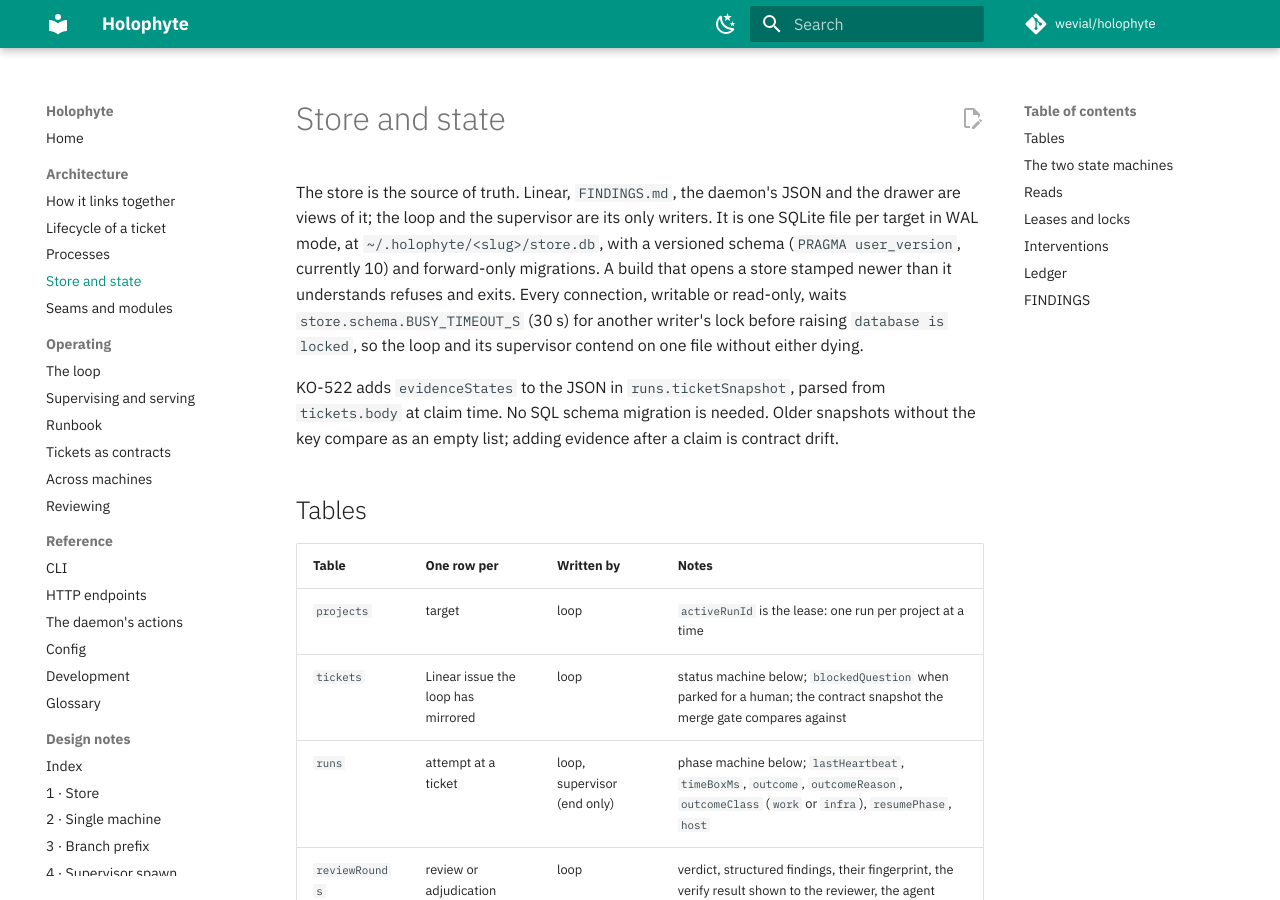
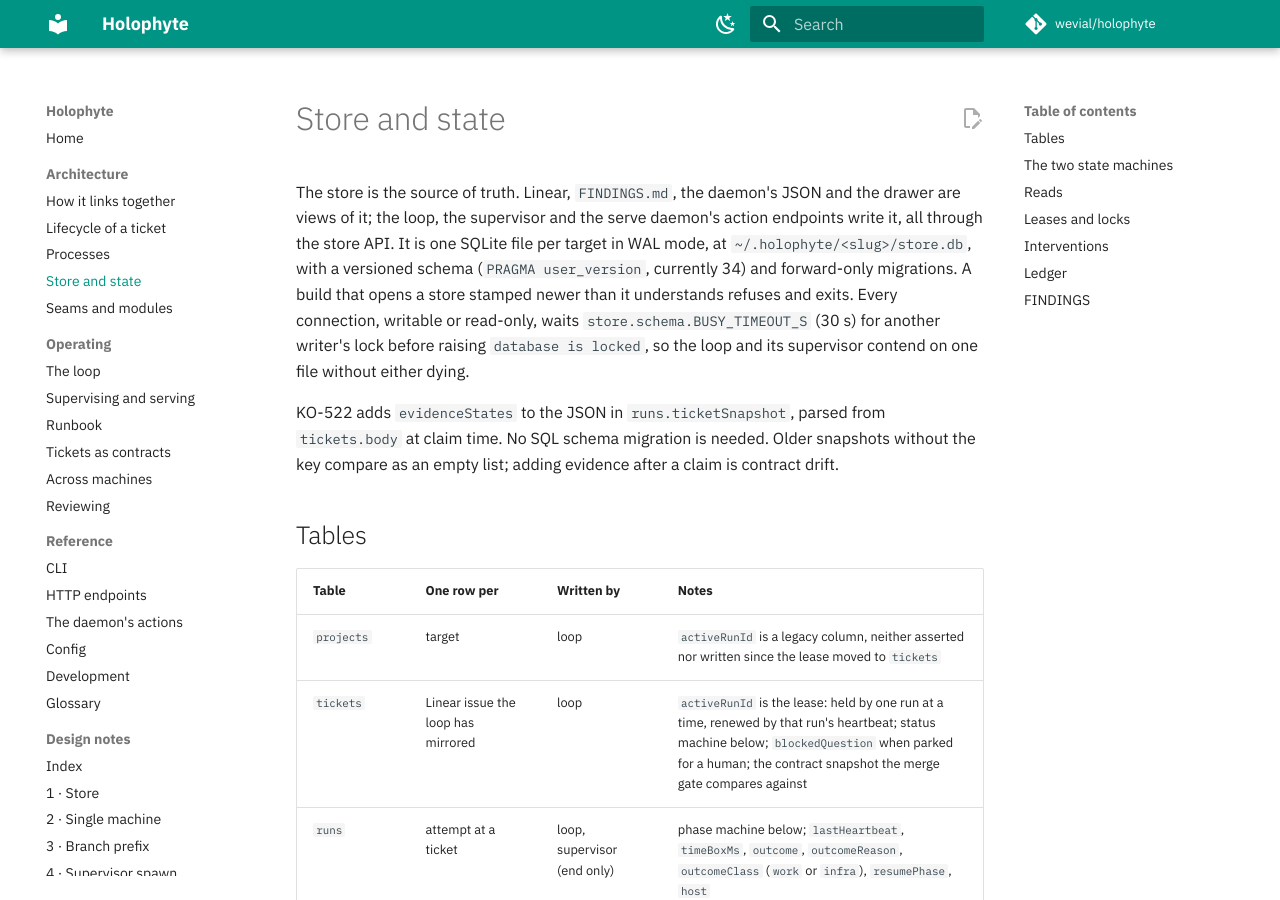
Before and after one commit to wevial/holophyte, an MkDocs documentation site: the page built from docs/architecture/data.md, in a window 1280 px wide and 900 px high. Built offline with MkDocs 1.6.1 and Material for MkDocs 9.7.7, drawn with Linux system fonts in a browser that asks for light colours; comment, search, counter and statistics services are not loaded.

Commit message:
docs(architecture): say what the store and the daemon do (KO-593)
The architecture pages told a new operator the wrong schema version, the
wrong lease and the wrong writers. data.md now prints the current
SCHEMA_VERSION and calls tickets.activeRunId the lease (one run, renewed
by heartbeat), with projects.activeRunId a legacy column. processes.md,
components.md and overview.md name the serve daemon's action endpoints
as a store writer through the store API instead of saying it cannot
write. The serve unit's hardening comment names the bearer token from
[serve] token_file as the boundary beyond loopback.

tests/test_docs.py holds the version to the constant it reads and
witnesses the absence of the retired phrases and the unit's token
phrase.

```diff
--- a/docs/architecture/data.md
+++ b/docs/architecture/data.md
@@ -1,10 +1,11 @@
 # Store and state
 
 The store is the source of truth. Linear, `FINDINGS.md`, the daemon's JSON
-and the drawer are views of it; the loop and the supervisor are its only
-writers. It is one SQLite file per target in WAL mode, at
+and the drawer are views of it; the loop, the supervisor and the serve
+daemon's action endpoints write it, all through the store API. It is one
+SQLite file per target in WAL mode, at
 `~/.holophyte/<slug>/store.db`, with a versioned schema
-(`PRAGMA user_version`, currently 10) and forward-only migrations. A build
+(`PRAGMA user_version`, currently 34) and forward-only migrations. A build
 that opens a store stamped newer than it understands refuses and exits.
 Every connection, writable or read-only, waits `store.schema.BUSY_TIMEOUT_S`
 (30 s) for another writer's lock before raising `database is locked`, so
@@ -19,8 +20,8 @@ after a claim is contract drift.
 
 | Table | One row per | Written by | Notes |
 | --- | --- | --- | --- |
-| `projects` | target | loop | `activeRunId` is the lease: one run per project at a time |
-| `tickets` | Linear issue the loop has mirrored | loop | status machine below; `blockedQuestion` when parked for a human; the contract snapshot the merge gate compares against |
+| `projects` | target | loop | `activeRunId` is a legacy column, neither asserted nor written since the lease moved to `tickets` |
+| `tickets` | Linear issue the loop has mirrored | loop | `activeRunId` is the lease: held by one run at a time, renewed by that run's heartbeat; status machine below; `blockedQuestion` when parked for a human; the contract snapshot the merge gate compares against |
 | `runs` | attempt at a ticket | loop, supervisor (end only) | phase machine below; `lastHeartbeat`, `timeBoxMs`, `outcome`, `outcomeReason`, `outcomeClass` (`work` or `infra`), `resumePhase`, `host` |
 | `reviewRounds` | review or adjudication round | loop | verdict, structured findings, their fingerprint, the verify result shown to the reviewer, the agent route |
 | `runEvents` | narrative event | loop, supervisor | phase changes, warnings, sweeps; the story `FINDINGS.md` does not tell. `level` ∈ `narrative, detail`; a `detail` row of kind `crash` carries the traceback of a run that crashed in its `payload`, its summary the one-line reason |
```
Also changed, not shown: docs/architecture/components.md (+4 -1 lines), docs/architecture/overview.md (+2 -1 lines), docs/architecture/processes.md (+5 -2 lines), 2 other files.
